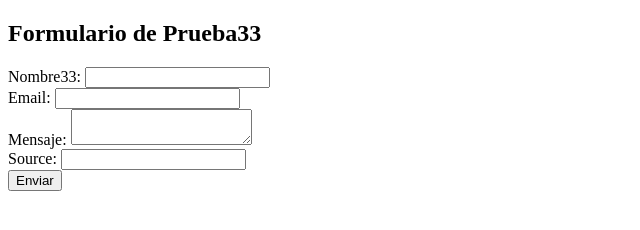
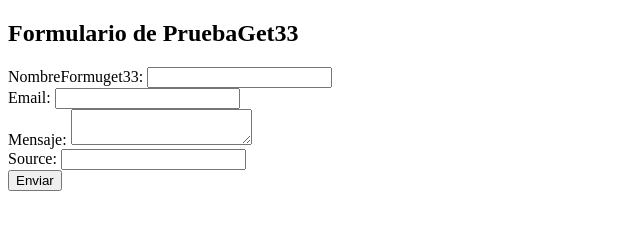
Before and after one commit to ccpverano2025/supersimple, a plain HTML site: page index.html in a window 1280 px wide. Shown: the whole page, without its empty margins (0-640 px from the left). Drawn offline with Linux system fonts and the light colour scheme.

Commit message:
Update index.html

```diff
--- a/index.html
+++ b/index.html
@@ -2,14 +2,14 @@
 <html lang="es">
 <head>
     <meta charset="UTF-8">
-    <title>Form33ulario Google Sheets Funcional33</title>
+    <title>Form33GET Google Sheets Funcional33</title>
     <meta name="viewport" content="width=device-width, initial-scale=1">
 </head>
 <body>
-    <h2>Formulario de Prueba33</h2>
+    <h2>Formulario de PruebaGet33</h2>
     <form id="leadFormSimple">
         <div>
-            <label for="leadNameSimple">Nombre33:</label>
+            <label for="leadNameSimple">NombreFormuget33:</label>
             <input type="text" id="leadNameSimple" required>
         </div>
         <div>
```
